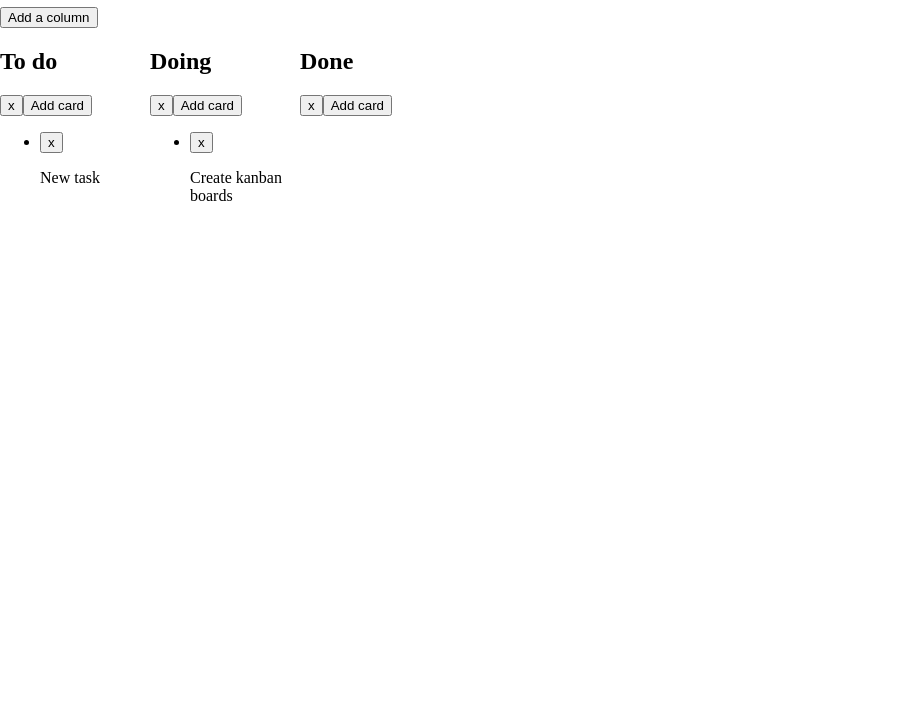
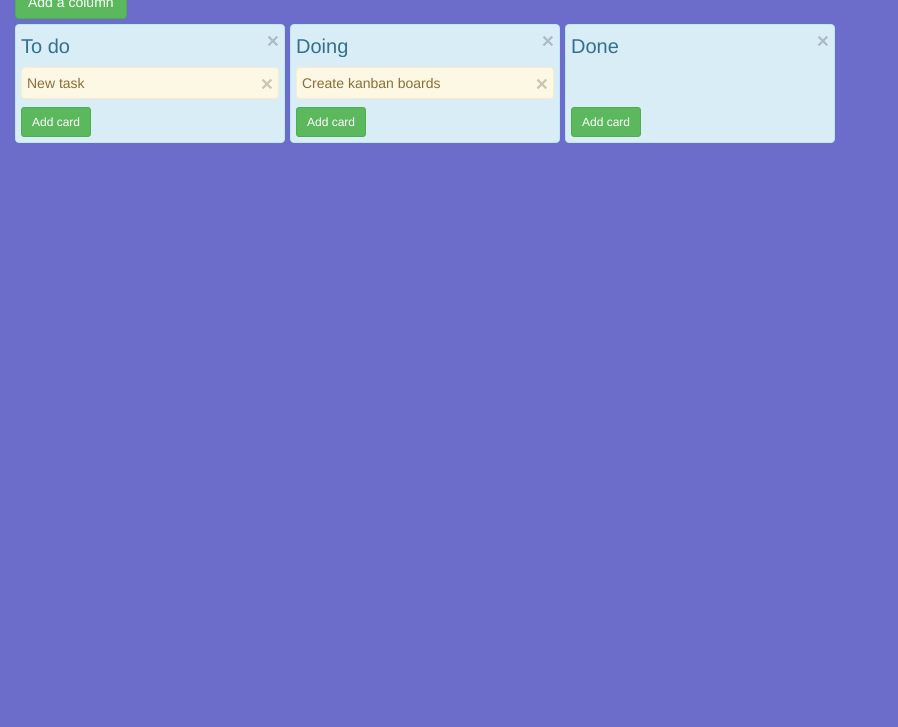
Before and after one commit to rwart/Kanban-Organizer-with-persistence, a website: page index.html in a window 1280 px wide. Shown: the part 73-800 px from the top of the page, without its empty margins (0-898 px from the left). Drawn offline with nearby package versions, Linux system fonts and the light colour scheme.

Commit message:
ready for review

```diff
--- a/css/style.css
+++ b/css/style.css
@@ -1,12 +1,44 @@
 body {
-  margin: 0;
-  padding: 0;
+  background: #6c6ccb;
 }
+
 .card-placeholder {
-	background: red;
+	background: #CCC;
+  margin-bottom: 5px;
+  min-height: 35px;
 }
+
 .column {
-  width: 150px;
   float: left;
-  background:
+  margin: 5px 5px 0 0;
+  padding: 5px;
+  width: 270px;
 }
+
+.column-title {
+  font-size: 20px;
+  margin-top: 5px;
+  overflow: auto;
+  word-break: break-all;
+}
+
+#board > h1 {
+  font-size: 25px;
+}
+
+.card {
+  margin-bottom: 5px;
+  padding: 5px;
+}
+
+.card-description {
+  overflow: auto;
+  word-break: break-all;
+}
+.card:hover, .card:focus {
+  opacity: 0.7;
+}
+ul.column-card-list {
+  margin-bottom: 5px;
+  min-height: 35px;  /* necessary for droppable */
+}
--- a/index.html
+++ b/index.html
@@ -5,13 +5,14 @@
   <meta name="viewport" content="width=device-width, initial-scale=1.0">
   <meta charset="utf-8">
   <title>Kanban board</title>
+  <link rel="stylesheet" href="https://maxcdn.bootstrapcdn.com/bootstrap/3.3.7/css/bootstrap.min.css" integrity="sha384-BVYiiSIFeK1dGmJRAkycuHAHRg32OmUcww7on3RYdg4Va+PmSTsz/K68vbdEjh4u" crossorigin="anonymous">
   <link rel="stylesheet" type="text/css" href="css/style.css">
 </head>
 
 <body>
-  <div id="board" class="board">
+  <div id="board" class="board container-fluid">
     <h1>Kanban board</h1>
-    <button class="create-column">Add a column</button>
+    <button class="create-column btn btn-success">Add a column</button>
     <div class="column-container"></div>
   </div>
   <script src="https://code.jquery.com/jquery-3.0.0.min.js" integrity="sha256-JmvOoLtYsmqlsWxa7mDSLMwa6dZ9rrIdtrrVYRnDRH0=" crossorigin="anonymous"></script>
--- a/js/scripts.js
+++ b/js/scripts.js
@@ -21,11 +21,12 @@ $(function () {
 
     function createColumn() {
       // CREATING COMPONENTS OF COLUMNS
-      var $column = $('<div>').addClass('column');
+      var $column = $('<div>').addClass('column alert alert-info');
       var $columnTitle = $('<h2>').addClass('column-title').text(_this.name);
-      var $columnCardList = $('<ul>').addClass('column-card-list');
-      var $columnDelete = $('<button>').addClass('btn-delete').text('x');
-      var $columnAddCard = $('<button>').addClass('add-card').text('Add card');
+      var $columnCardList = $('<ul>').addClass('column-card-list list-unstyled');
+      var $columnDelete = $('<button>').addClass('btn-delete close').html('&times;');
+      var $columnAddCard = $('<button>')
+        .addClass('add-card btn btn-success btn-sm').text('Add card');
 
       // ADDING EVENTS
       $columnDelete.click(function () {
@@ -33,14 +34,18 @@ $(function () {
       });
 
       $columnAddCard.click(function () {
-        _this.addCard(new Card(prompt('Enter the name of the card')));
+        var name = prompt('Enter the name of the card');
+        if (name) {
+          _this.addCard(new Card(name));
+        }
       });
 
       // CONSTRUCTION COLUMN ELEMENT
-      $column.append($columnTitle)
-              .append($columnDelete)
-              .append($columnAddCard)
-              .append($columnCardList);
+      $column
+        .append($columnDelete)
+        .append($columnTitle)
+        .append($columnCardList)
+        .append($columnAddCard);
 
       // RETURN OF CREATED COLUMN
       return $column;
@@ -65,9 +70,9 @@ $(function () {
 
     function createCard() {
       // CREATING THE BLOCKS
-      var $card = $('<li>').addClass('card');
+      var $card = $('<li>').addClass('card alert alert-warning');
       var $cardDescription = $('<p>').addClass('card-description').text(_this.description);
-      var $cardDelete = $('<button>').addClass('btn-delete').text('x');
+      var $cardDelete = $('<button>').addClass('btn-delete close').html('&times;');
 
       // BINDING TO CLICK EVENT
       $cardDelete.click(function () {
@@ -75,8 +80,9 @@ $(function () {
       });
 
       // COMBINING BLOCKS AND RETURNING THE CARD
-      $card.append($cardDelete)
-            .append($cardDescription);
+      $card
+        .append($cardDelete)
+        .append($cardDescription);
 
       return $card;
     }
@@ -102,14 +108,22 @@ $(function () {
     $('.column-card-list').sortable({
       connectWith: '.column-card-list',
       placeholder: 'card-placeholder',
+      forcePlaceholderSize: true,
+      dropOnEmpty: true,
+      activate: function (event, ui) {
+        var height = ui.item.css('height');
+        ui.placeholder.css('height', height);
+      },
     }).disableSelection();
   }
 
   $('.create-column')
     .click(function () {
       var name = prompt('Enter a column name');
-      var column = new Column(name);
-      board.addColumn(column);
+      if (name) {
+        var column = new Column(name);
+        board.addColumn(column);
+      }
     });
 
   // CREATING COLUMNS
```
